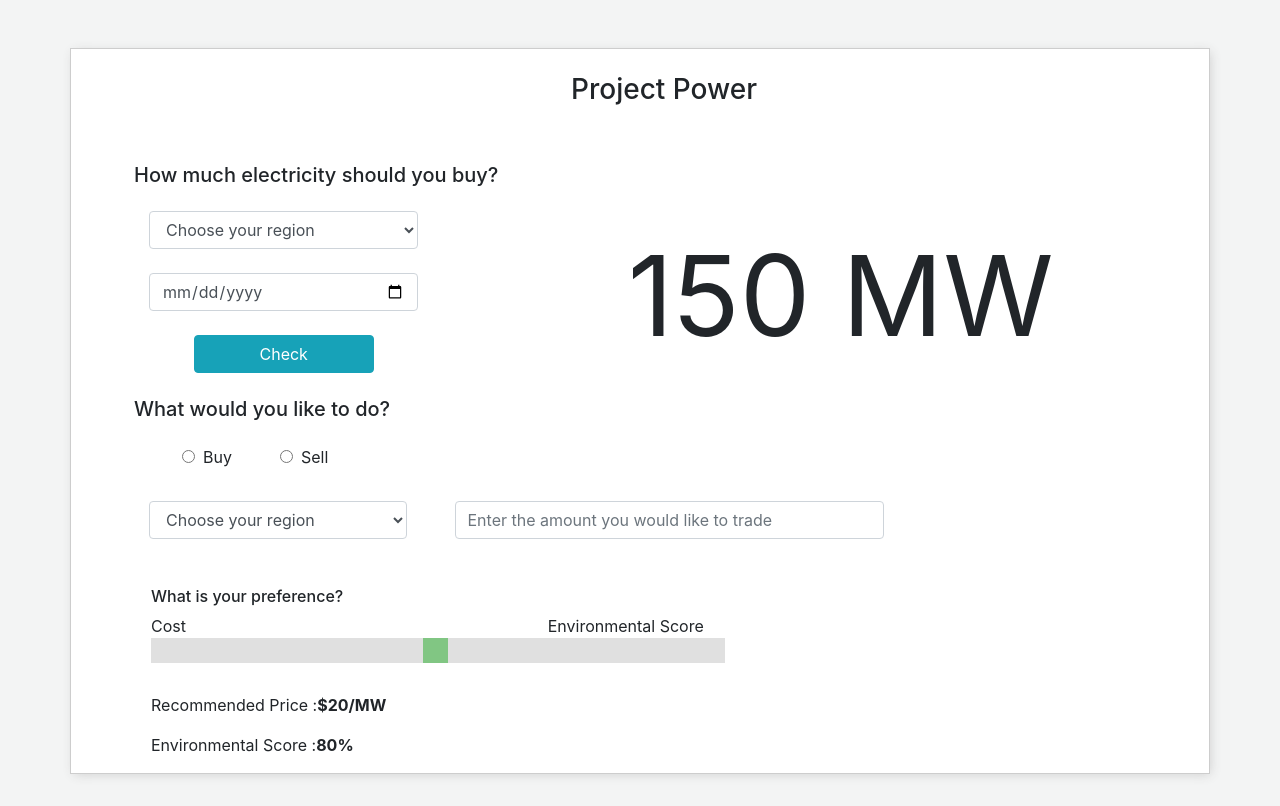
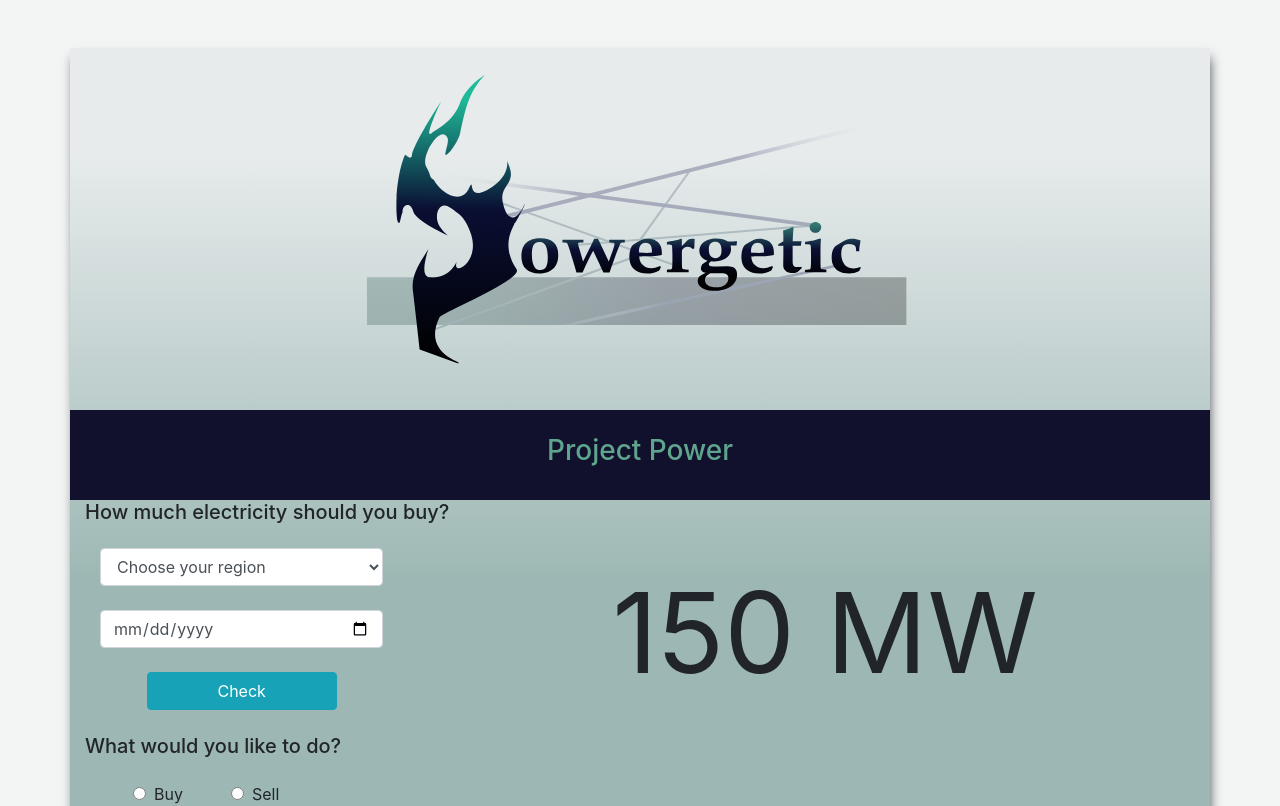
Before and after one commit to caitline27/DeloitteHackathon, a React (Create React App) app in the folder FrontEnd/dashboard/: page / in a window 1280 px wide. Shown: the top 806 px of the page. Built offline with nearby package versions, Linux system fonts and the light colour scheme.

Commit message:
some basic style draft

```diff
--- a/FrontEnd/dashboard/src/App.css
+++ b/FrontEnd/dashboard/src/App.css
@@ -1,11 +1,18 @@
 
+body{
+  --color-bg1: rgb(231, 235, 236);
+  --color-bg2: rgb(157, 184, 180);
+  --color-container-shadow: rgb(73, 77, 85);
+  --color-nav-bg: rgb(17, 17, 45);
+  --color-nav_text: rgb(95, 165, 142);
+}
 
 .dashboard-wrapper{
-  border: 1px solid #cdcdcd;
-  background-color: #fff;
-  box-shadow: 2px 2px 11px -2px #cdcdcd;
+  background: linear-gradient(var(--color-bg1) 10%, var(--color-bg2) 50%);
+  box-shadow: 2px 8px 11px -2px var(--color-container-shadow);
   min-height: 25em;
   margin-top: 3em;
+  padding: 0% !important;
 }
 
 .btn-75{
@@ -16,6 +23,24 @@
   font-size: 7em;
   text-align: center;
 }
+
+
+img.center{
+  margin: 0 auto !important;
+  display: block !important;
+}
+
+nav.navline{
+  width:100%;
+  height:7vmax;
+  margin-top: 20px;
+  background-color: var(--color-nav-bg);
+  color: var(--color-nav_text);
+}
+
+
+
+
 
 .graph{
   border:1px solid #cdcdcd;
--- a/FrontEnd/dashboard/src/App.js
+++ b/FrontEnd/dashboard/src/App.js
@@ -6,7 +6,11 @@ function App() {
   return (
     <div className="container">
       <div className="row dashboard-wrapper pl-5">
-        <h3 className="pt-4 pb-5 text-center w-100">Project Power</h3>
+        <img src="logo.svg" width="60%" height="60%" class="center"/>
+        <nav class="navline">
+          <h3 className="pt-4 pb-5 text-center w-100">Project Power</h3>
+        </nav>
+
         <Form />
         <RecommendationComp />
       </div>
```
Also changed, not shown: FrontEnd/dashboard/public/logo.svg (renamed from FrontEnd/dashboard/logo.svg).
